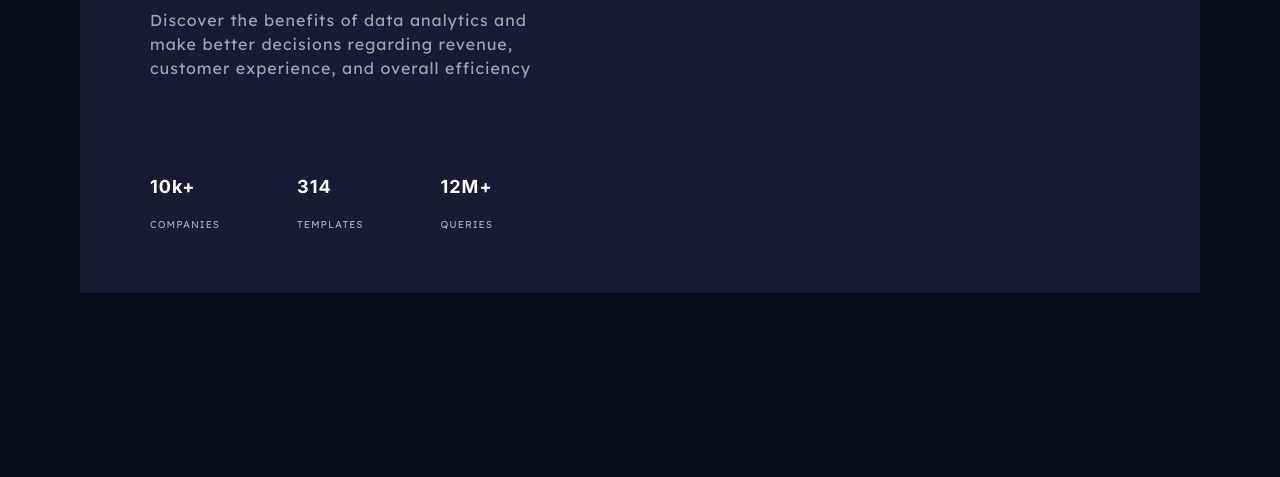
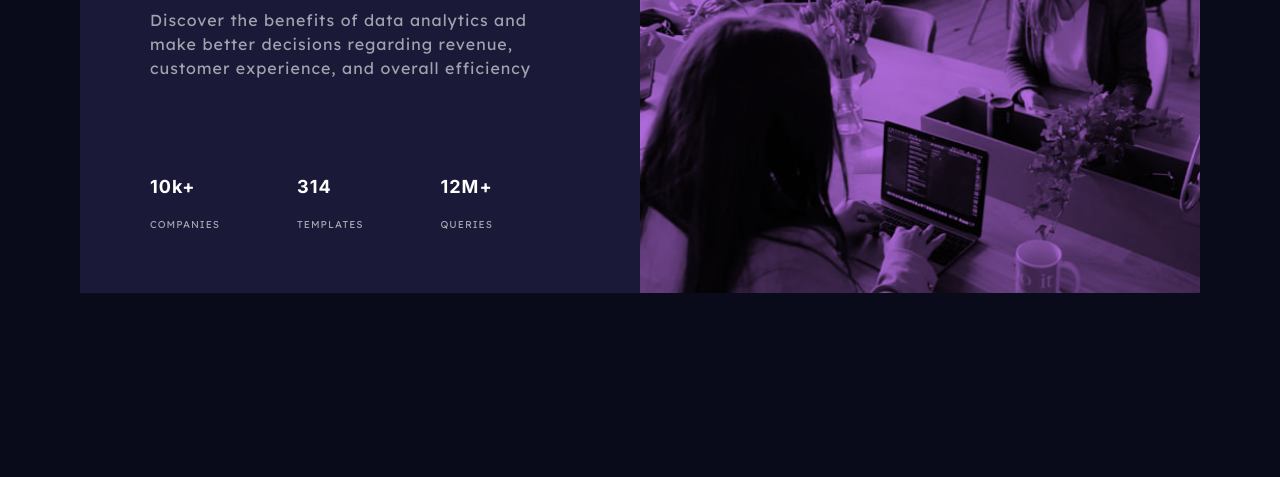
Before and after one commit to ol-berry01/fem-stats-preview-card, a website: page index.html in a window 1280 px wide. Shown: the part 323-800 px from the top of the page. Drawn offline with Linux system fonts and the light colour scheme.

Commit message:
Card image responsive styles
Update card.scss:
- added grid-template-columns rule
- removed width 50% from body responsive rules
- added responsive image styles

```diff
--- a/inc/scss/components/_card.scss
+++ b/inc/scss/components/_card.scss
@@ -8,6 +8,7 @@
   @media (min-width: 1080px) {
     max-width: 70rem;
     grid-template-areas: "content image";
+    grid-template-columns: 50% 50%;
   }
 
   &-body {
@@ -19,7 +20,6 @@
     flex-direction: column;
 
     @media (min-width: 1080px) {
-      width: 50%;
       padding-left: 4.375rem;
       padding-right: 4.375rem;
       text-align: left;
@@ -85,6 +85,13 @@
       background: url("../img/image-header-mobile.jpg");
       height: 15rem;
       background-size: cover;
+
+      @media (min-width: 1080px) {
+        background: url("../img/image-header-desktop.jpg");
+        background-repeat: no-repeat;
+        background-size: cover;
+        height: 100%;
+      }
     }
   }
 }
```
Also changed, not shown: inc/css/main.css.
